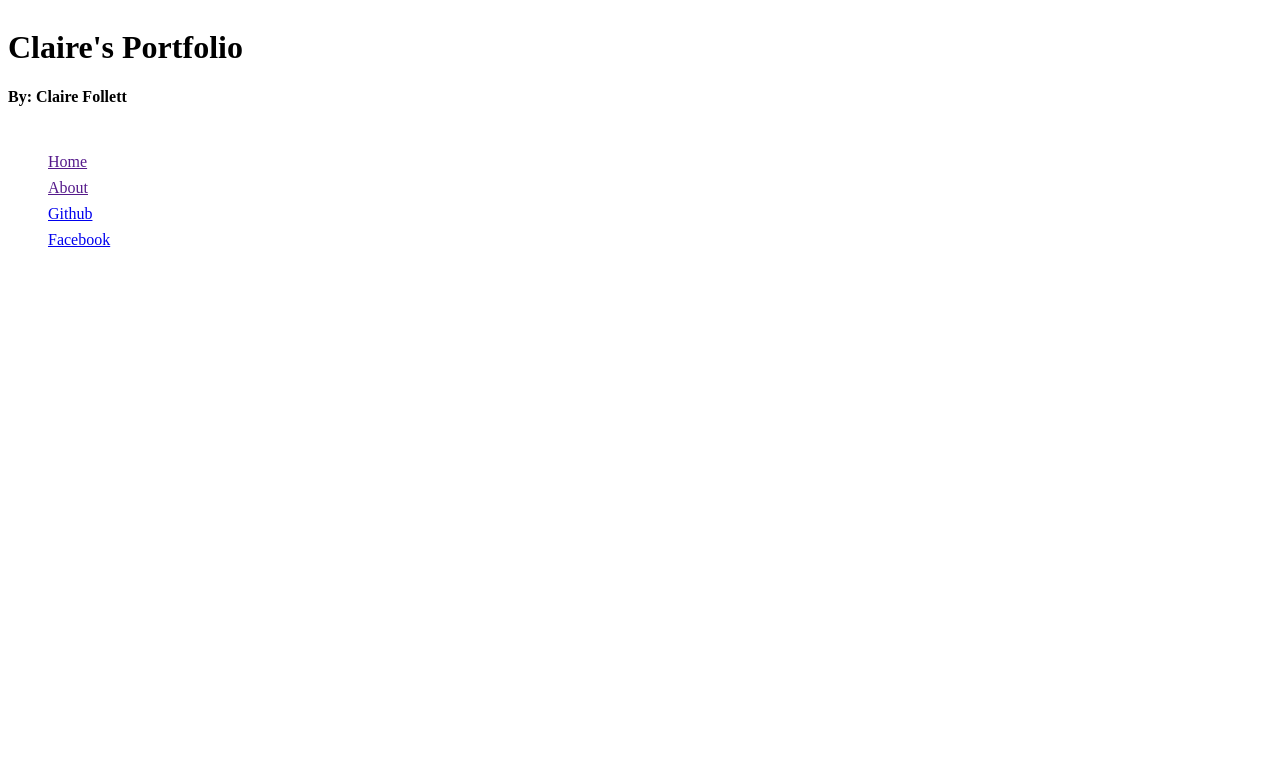
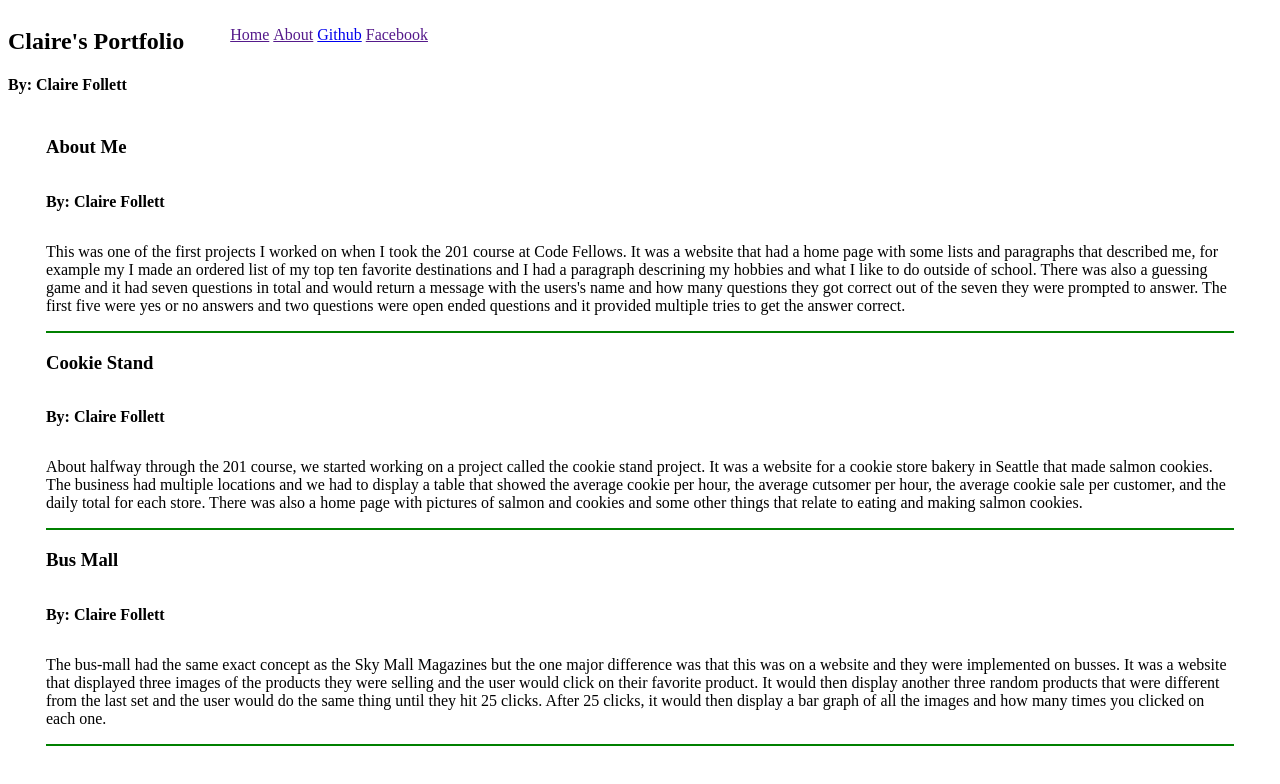
Before and after one commit to Clairefollett/portfolio, a plain HTML site: page portfolio.html in a window 1280 px wide. Drawn offline with nearby package versions, Linux system fonts and the light colour scheme.

Commit message:
made the projects post with jquery

```diff
--- a/portfolio.html
+++ b/portfolio.html
@@ -9,21 +9,37 @@
     <link rel="stylesheet" href="styles/modules.css">
   </head>
   <body>
-    <header class="main-head">
+    <header class="header clearfix">
+      <section class="main-head">
       <h1>Claire's Portfolio</h1>
       <h4>By: Claire Follett</h4>
+      </section>
+      <nav class="nav-menu">
+        <div class="icon-menu"></div>
+        <ul>
+          <li class="tab" data-content="articles"><a href="" class="">Home</a></li>
+          <li class="tab" data-content="about"><a href="" class="">About</a></li>
+          <li><a href="https://github.com/Clairefollett"target="_blank" class="">Github</a></li>
+          <li><a href="" target="_blank" class="">Facebook</a></li>
+          </ul>
+      </nav>
     </header>
-    <div id="clearfix">
-    </div>
-    <nav class="nav-menu">
-      <div class="icon-menu"></div>
-      <ul>
-        <li class="tab" data-content="articles"><a href="" class="">Home</li>
-        <li class="tab" data-content="about"><a href="" class="">About</li>
-        <li><a href="https://github.com/Clairefollett" target="_blank" class="">Github</li>
-        <li><a href="https://www.facebook.com" target="_blank" class="">Facebook</li>
-      </ul>
-    </nav>
-
+      <main>
+        <section id="projects">
+          <article class="template" data-category="about-me">
+            <header>
+              <h1>Title</h1>
+              <div class="byline">
+                By: <p>Author Name</p>
+              </div>
+            </header>
+          <section class="project-body"></section>
+        </article>
+      </section>
+    </main>
+    <script src="https://ajax.googleapis.com/ajax/libs/jquery/1.8.3/jquery.min.js"></script>
+    <script src="http://code.jquery.com/ui/1.9.2/jquery-ui.js"></script>
+    <script type="text/javascript" src="scripts/projects.js"></script>
+    <script type="text/javascript" src="scripts/portfolio.js"></script>
   </body>
 </html>
--- a/scripts/portfolio.js
+++ b/scripts/portfolio.js
@@ -0,0 +1,27 @@
+var projects = [];
+
+function Project (opts) {
+  //contructor function with properties of each project you are posting
+  this.title = opts.title;
+  this.author = opts.author;
+  this.body = opts.body;
+}
+
+Project.prototype.toHtml = function() {
+  var $newProject = $('article.template').clone();
+  $newProject.find('p').html(this.author);
+  $newProject.find('h1').html(this.title);
+  $newProject.find('section.project-body').html(this.body);
+
+  $newProject.removeAttr('class');
+
+  return $newProject;
+};
+
+projectsData.forEach(function(ele) {
+  projects.push(new Project(ele));
+});
+
+projects.forEach(function(a) {
+  $('#projects').append(a.toHtml());
+});
--- /dev/null
+++ b/scripts/projects.js
@@ -0,0 +1,17 @@
+var projectsData = [
+  {
+    title: 'About Me',
+    author: 'Claire Follett',
+    body: '<p>This was one of the first projects I worked on when I took the 201 course at Code Fellows. It was a website that had a home page with some lists and paragraphs that described me, for example my I made an ordered list of my top ten favorite destinations and I had a paragraph descrining my hobbies and what I like to do outside of school. There was also a guessing game and it had seven questions in total and would return a message with the users\'s name and how many questions they got correct out of the seven they were prompted to answer. The first five were yes or no answers and two questions were open ended questions and it provided multiple tries to get the answer correct.</p>'
+  },
+  {
+    title: 'Cookie Stand',
+    author: 'Claire Follett',
+    body: '<p>About halfway through the 201 course, we started working on a project called the cookie stand project. It was a website for a cookie store bakery in Seattle that made salmon cookies. The business had multiple locations and we had to display a table that showed the average cookie per hour, the average cutsomer per hour, the average cookie sale per customer, and the daily total for each store. There was also a home page with pictures of salmon and cookies and some other things that relate to eating and making salmon cookies.</p>'
+  },
+  {
+    title: 'Bus Mall',
+    author: 'Claire Follett',
+    body: '<p>The bus-mall had the same exact concept as the Sky Mall Magazines but the one major difference was that this was on a website and they were implemented on busses. It was a website that displayed three images of the products they were selling and the user would click on their favorite product. It would then display another three random products that were different from the last set and the user would do the same thing until they hit 25 clicks. After 25 clicks, it would then display a bar graph of all the images and how many times you clicked on each one.</p>'
+  },
+];
--- a/styles/base.css
+++ b/styles/base.css
@@ -0,0 +1,15 @@
+article {
+  border-bottom: 2px solid green;
+  float: left;
+  margin: 0 3%;
+}
+
+p {
+  display: inline-block;
+}
+
+body {
+  font-size: 100%;
+  color: black;
+  float: left;
+}
--- a/styles/layout.css
+++ b/styles/layout.css
@@ -1,6 +1,7 @@
 .main-head {
   float: left;
-  padding: 0 0 2px 0
+  padding: 0 0 2px 0;
+  max width: 80%;
 }
 .nav-menu {
   float: left;
--- a/styles/modules.css
+++ b/styles/modules.css
@@ -0,0 +1,21 @@
+.template {
+  display: none;
+}
+
+.byline {
+  font-weight: bold;
+  float: left;
+}
+.project-body {
+  float: left
+}
+.nav-menu {
+  padding: 2px 2px 2px 6px;
+}
+.nav-menu ul {
+  display: block;
+}
+.nav-menu ul li {
+  display: inline;
+  border-bottom: none;
+}
```
Also changed, not shown: 1 other file.
